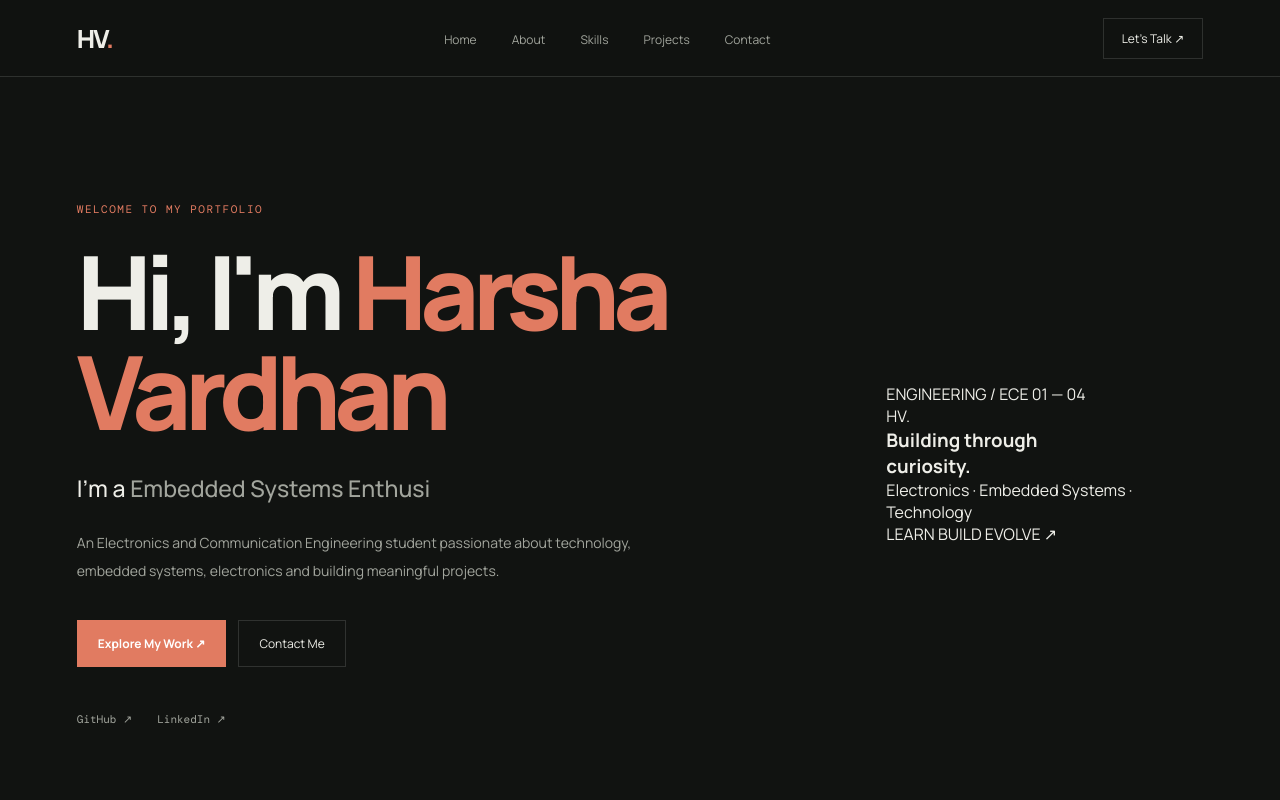
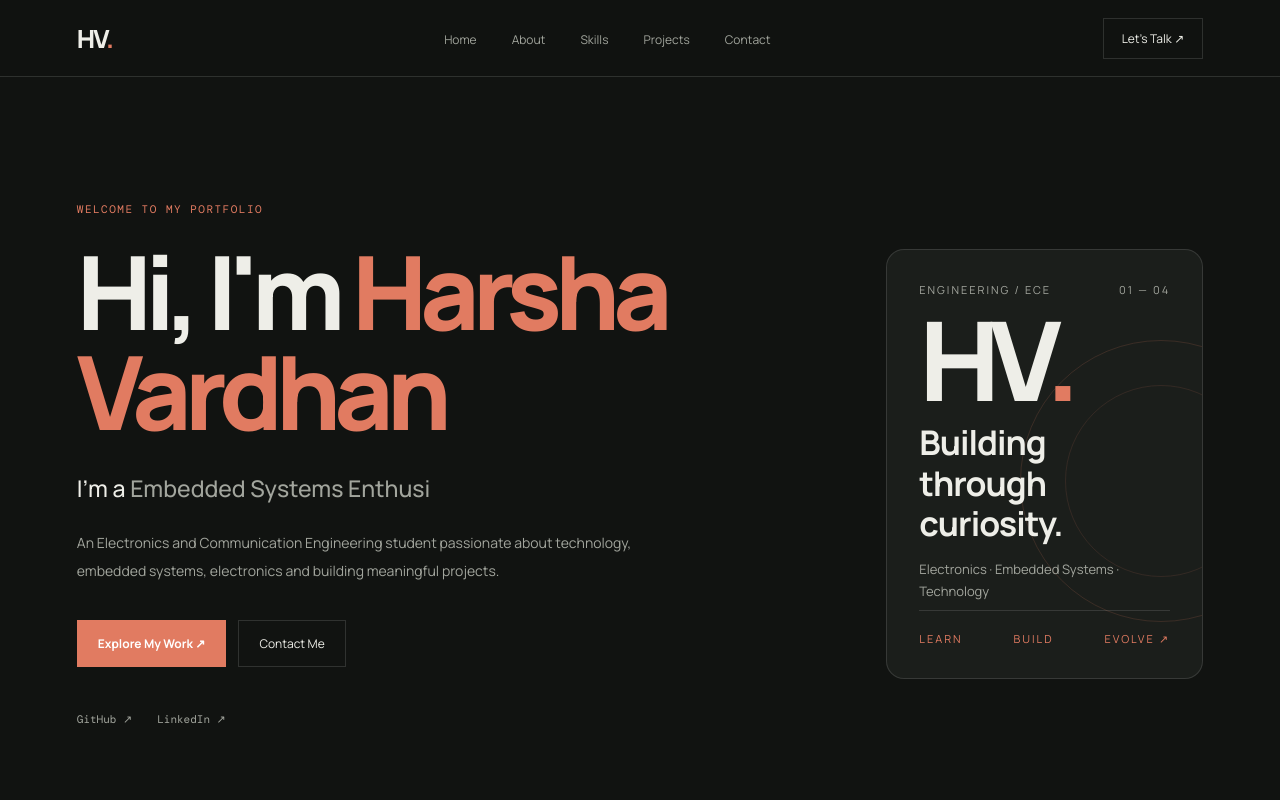
Before and after one commit to harshavardhansomisetti-creator/2500049080-ECE_sec02-_In_SEM_1_MY_PORTFOLIO_, a plain HTML site: page index.html in a window 1280 px wide. Shown: the top 800 px of the page. Drawn offline with nearby package versions, Linux system fonts and the light colour scheme.

Commit message:
Refactor style.css for improved organization

```diff
--- a/style.css
+++ b/style.css
@@ -764,3 +764,112 @@ footer p {
         animation-duration: .01ms !important;
     }
 }
+
+/* ========================= */
+/* HERO TECH VISUAL */
+/* ========================= */
+
+.hero-tech-card {
+    width: 100%;
+    max-width: 440px;
+    min-height: 430px;
+    padding: 32px;
+    background: #1b1e1b;
+    border: 1px solid rgba(255, 255, 255, 0.12);
+    border-radius: 18px;
+    display: flex;
+    flex-direction: column;
+    justify-content: space-between;
+    position: relative;
+    overflow: hidden;
+}
+
+.hero-tech-card::before {
+    content: "";
+    position: absolute;
+    width: 280px;
+    height: 280px;
+    border: 1px solid rgba(225, 123, 97, 0.16);
+    border-radius: 50%;
+    top: 90px;
+    right: -100px;
+}
+
+.hero-tech-card::after {
+    content: "";
+    position: absolute;
+    width: 190px;
+    height: 190px;
+    border: 1px solid rgba(225, 123, 97, 0.12);
+    border-radius: 50%;
+    top: 135px;
+    right: -55px;
+}
+
+.tech-card-top,
+.tech-card-bottom {
+    display: flex;
+    justify-content: space-between;
+    gap: 12px;
+    color: #a2a59d;
+    font-size: 11px;
+    letter-spacing: 2px;
+}
+
+.tech-symbol {
+    font-size: 110px;
+    font-weight: 800;
+    letter-spacing: -10px;
+    color: #eeeee8;
+    line-height: 1;
+    position: relative;
+    z-index: 1;
+}
+
+.tech-symbol span {
+    color: #e17b61;
+}
+
+.tech-card-info {
+    position: relative;
+    z-index: 2;
+}
+
+.tech-card-info h3 {
+    font-size: 34px;
+    line-height: 1.2;
+    letter-spacing: -1px;
+    color: #eeeee8;
+    margin-bottom: 14px;
+}
+
+.tech-card-info p {
+    font-size: 13px;
+    color: #a2a59d;
+    line-height: 1.7;
+}
+
+.tech-card-bottom {
+    border-top: 1px solid rgba(255, 255, 255, 0.12);
+    padding-top: 20px;
+    color: #e17b61;
+    position: relative;
+    z-index: 2;
+}
+
+/* MOBILE */
+
+@media (max-width: 768px) {
+    .hero-tech-card {
+        min-height: 340px;
+        padding: 24px;
+    }
+
+    .tech-symbol {
+        font-size: 80px;
+    }
+
+    .tech-card-info h3 {
+        font-size: 28px;
+    }
+}
```
